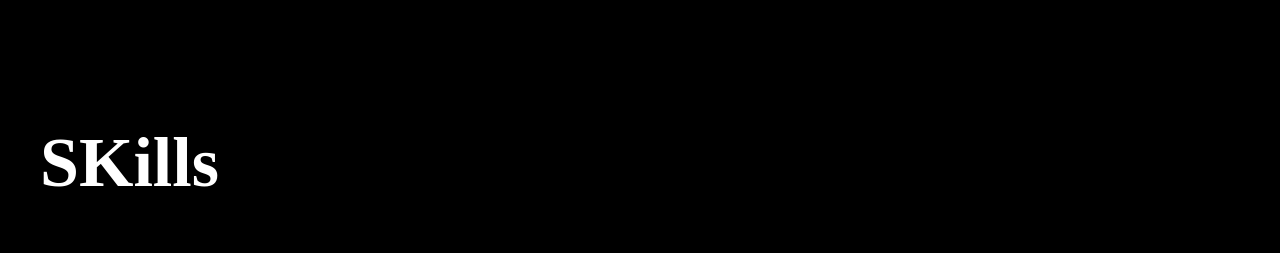
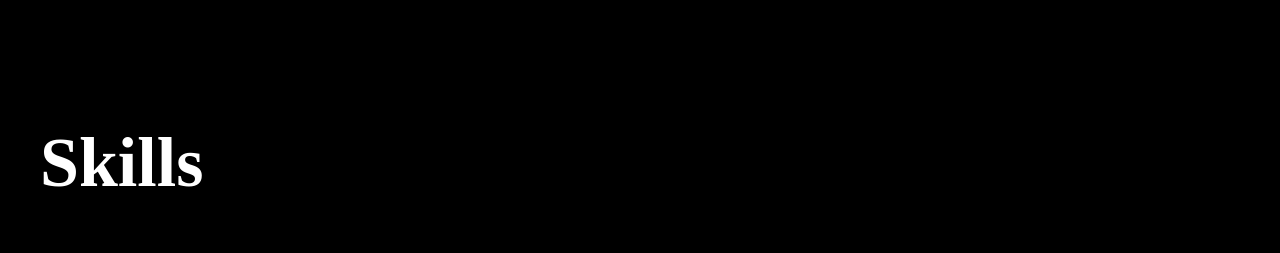
Before and after one commit to jeeva124-creator/-portfolio, a plain HTML site: page index.html in a window 1280 px wide. Shown: the part 2787-3040 px from the top of the page. Drawn offline with nearby package versions, Linux system fonts and the light colour scheme.

Commit message:
chang latter

```diff
--- a/index.html
+++ b/index.html
@@ -42,7 +42,6 @@
                 <p>"I'm interested in learning new and different things and I am enthusiastic about helping everyone. I am
                     dedicated to achieving my career goals."</p>
             </div class="about_img">
-
         </div>
     </section>
     <section class="bgBlack">
@@ -67,7 +66,7 @@
 
     <section class="bgWhitem ">
 
-        <h2 id="SKills" class="title">SKills</h2>
+        <h2 id="SKills" class="title">Skills</h2>
 
         <div class="skills">
             <div>
```
